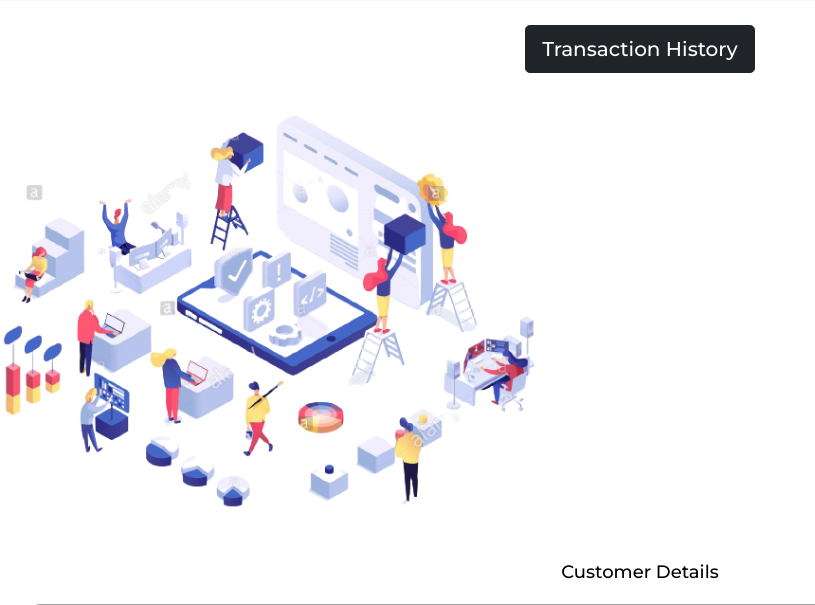
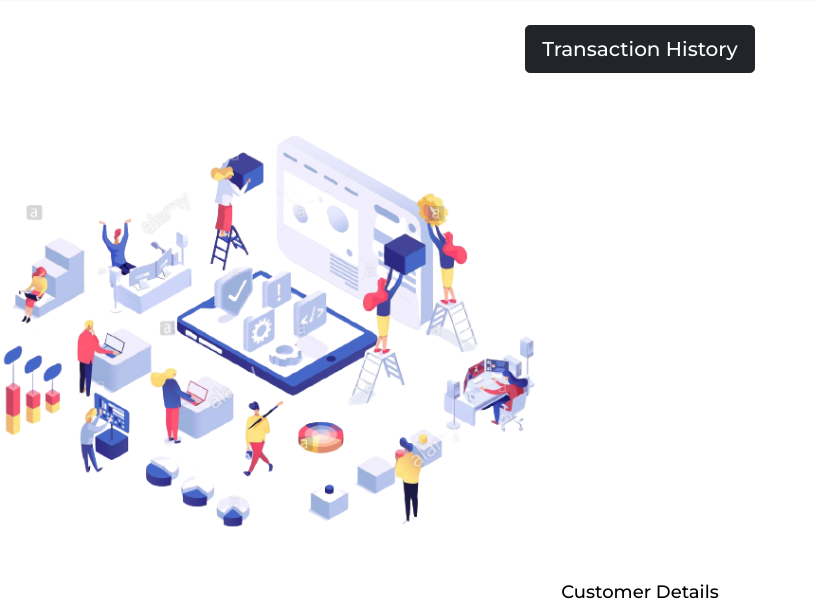
Before and after one commit to saloni-29/Basic-Banking-System, a PHP site: page /viewcustomers.php in a window 1280 px wide. Shown: the part 162-767 px from the top of the page, without its empty margins (0-815 px from the left). Run offline with PHP 8.4, Linux system fonts and the light colour scheme; data that the repository does not hold is empty; grey boxes are pictures that could not be loaded.

Commit message:
Add files via upload

```diff
--- a/viewcustomers.php
+++ b/viewcustomers.php
@@ -56,11 +56,11 @@
             <a href="history.php"><button type="button" class="btn btn-dark btn-lg mb-3">Transaction History</button></a>
         </div>
 
-        <div class="col-sm-6">
+         <div class="col-sm-6">
 
-            <img src="images/12.png" class="img-fluid" width="560" height="345" style="margin-center:20px;">
+            <img src="images/12.png" class="img-fluid" width="560" height="345" style="margin-top:20px;">
 
-          </div>
+        </div>
 
         <div class="display_table">
             <h1>Customer Details</h1>
```
